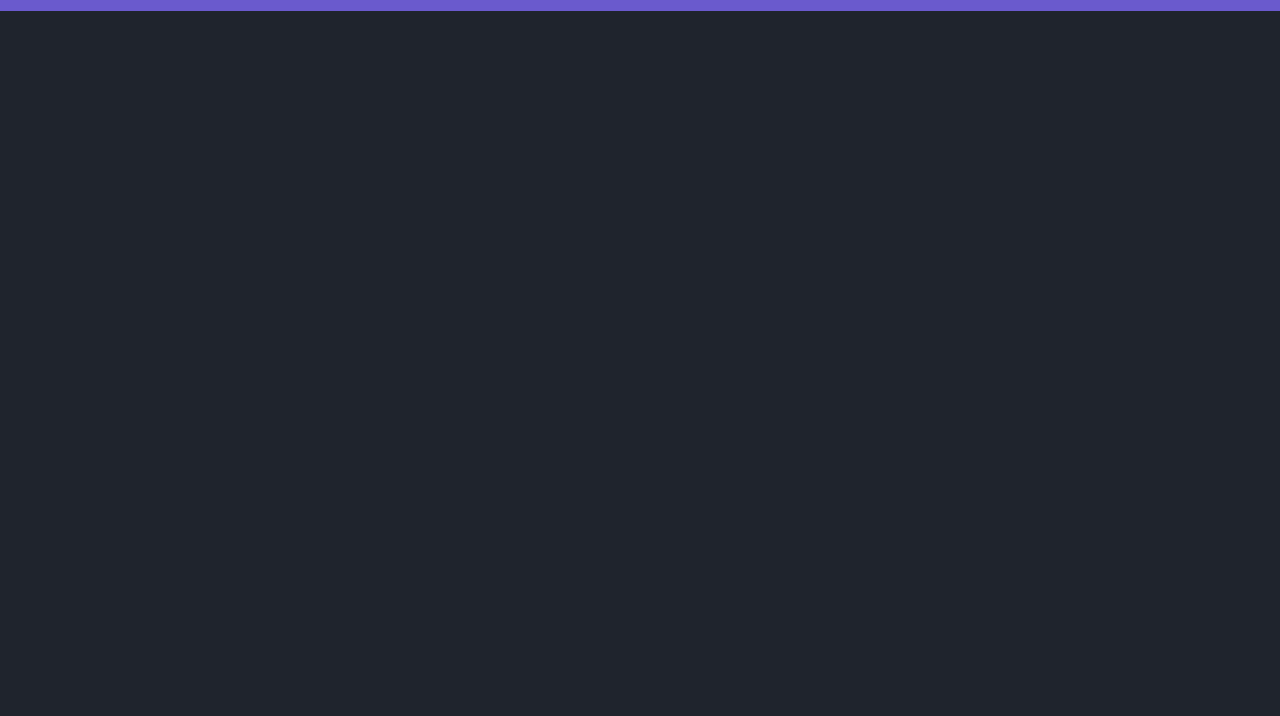
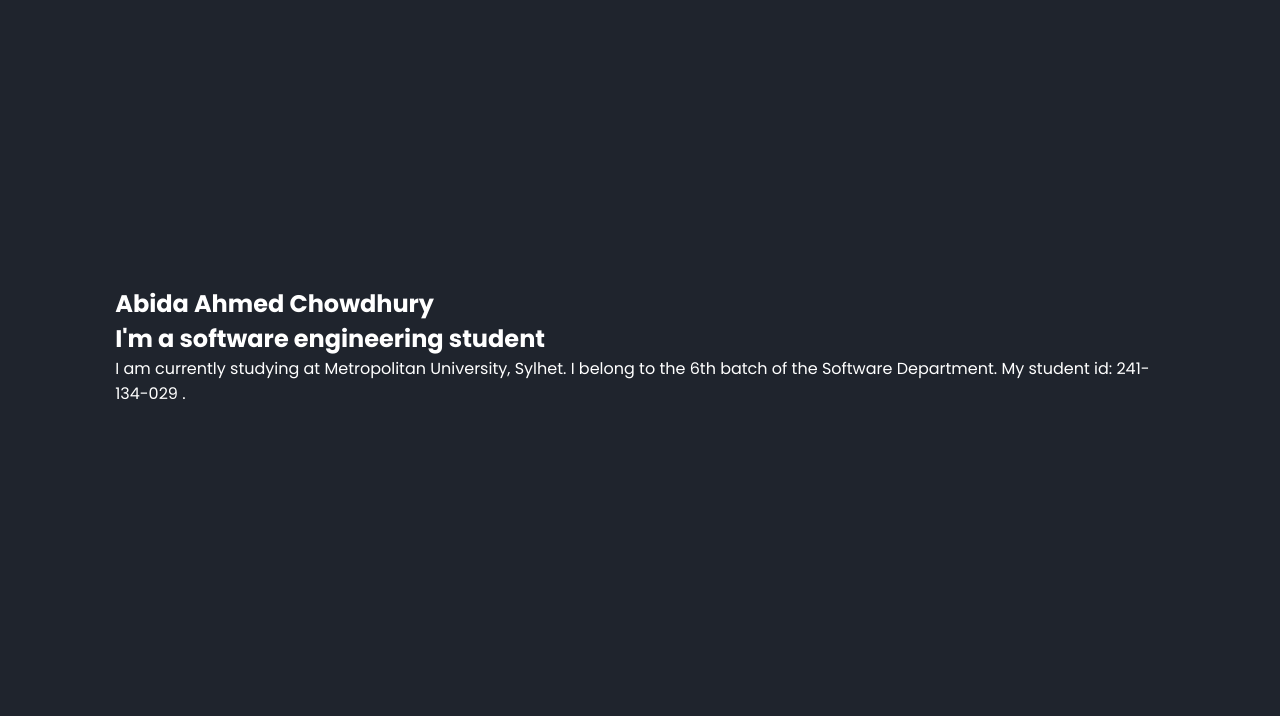
Before and after one commit to abidaa78/personal-portfolio-website, a plain HTML site: page index.html in a window 1280 px wide. Shown: the part 84-800 px from the top of the page. Drawn offline with Linux system fonts and the light colour scheme.

Commit message:
added section, div, class-home, home info, added home css code

```diff
--- a/index.html
+++ b/index.html
@@ -18,5 +18,18 @@
             <li> <a href=#>Contact</a> </li>
         </ul>
     </nav>
+
+    <section class="home">
+        <div class="home-info">
+            <h1>Abida Ahmed Chowdhury</h1>
+            <h2>I'm a software engineering student</h2>
+            <p>
+                I am currently studying at Metropolitan University, Sylhet.
+                I belong to the 6th batch of the Software Department. My student id: 241-134-029 .
+            </p>
+
+            </div>
+
+        </section>
 </body>
 </html>
--- a/style.css
+++ b/style.css
@@ -20,7 +20,7 @@ a {
     left: 0;
     right: 0;
     padding: 25px 9%;
-    background: slateblue;
+    /* background: slateblue; */
 
     display:flex;
     justify-content: space-between;
@@ -51,3 +51,11 @@ a {
 .navbar ul li.active a {
     color:yellow;
 }
+
+.home {
+    display:flex;
+    align-items: center;
+    height: 100vh;
+    padding: 60px 9% 0;
+    color:#fff;
+}
```
